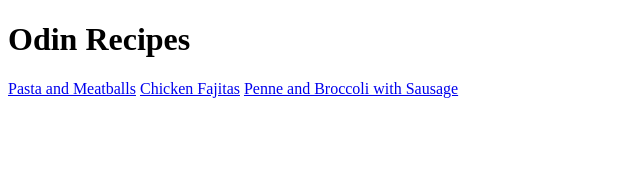
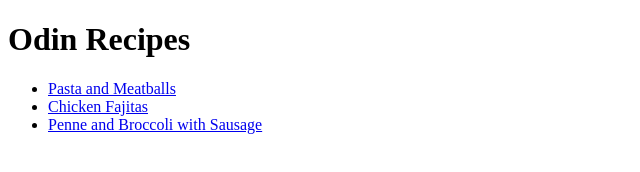
Before and after one commit to liamsapps/odin-recipes, a plain HTML site: page index.html in a window 1280 px wide. Shown: the whole page, without its empty margins (0-640 px from the left). Drawn offline with Linux system fonts and the light colour scheme.

Commit message:
Switch display of recipe links using list

```diff
--- a/index.html
+++ b/index.html
@@ -6,8 +6,10 @@
 	<head>
 	<body>
 		<h1>Odin Recipes</h1>
-		<a href="./recipes/pasta_meatballs.html">Pasta and Meatballs</a>
-		<a href="./recipes/chicken_fajitas.html">Chicken Fajitas</a>
-		<a href="./recipes/penne_broccoli_sausage.html">Penne and Broccoli with Sausage</a>
+		<ul>
+			<li><a href="./recipes/pasta_meatballs.html">Pasta and Meatballs</a></li>
+			<li><a href="./recipes/chicken_fajitas.html">Chicken Fajitas</a></li>
+			<li><a href="./recipes/penne_broccoli_sausage.html">Penne and Broccoli with Sausage</a></li>
+		</ul>
 	</body>
 </html>
```
